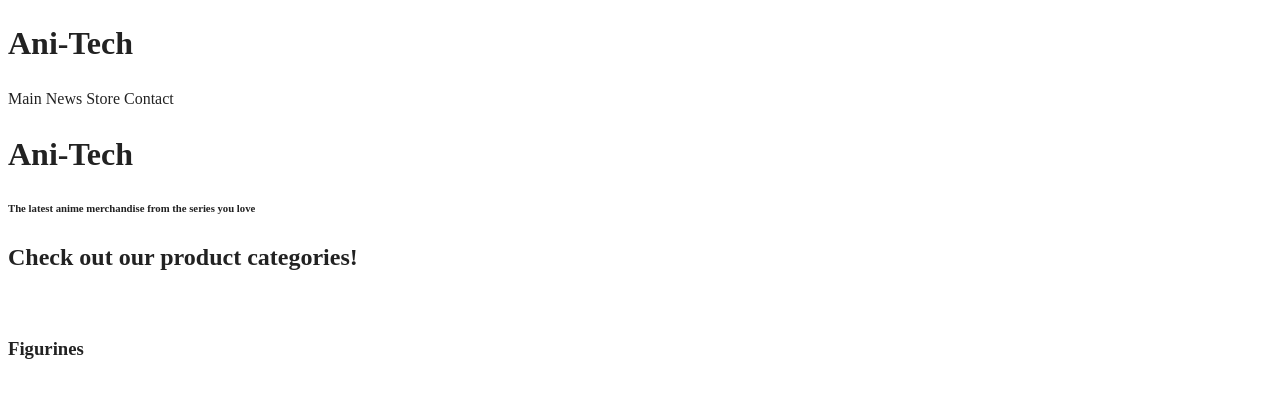
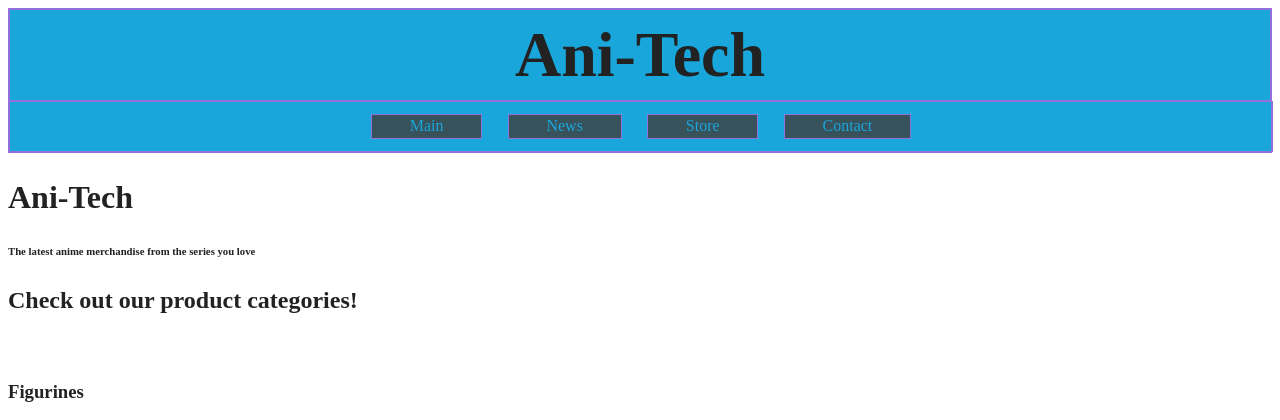
Before and after one commit to RiazREBF/RiazREBF.github.io, a PHP site: page /retailwebsite/index.html in a window 1280 px wide. Shown: the top 420 px of the page. Run offline with PHP 8.4, Linux system fonts and the light colour scheme.

Commit message:
Previous css didn't upload, reuploading

```diff
--- a/retailwebsite/css/style.css
+++ b/retailwebsite/css/style.css
@@ -83,6 +83,53 @@ textarea {
 /* ==========================================================================
    Author's custom styles
    ========================================================================== */
+
+/* --- color palette ---
+  Bright1   - #18A6DB   (bright blue)
+  Bright2   - #38819C   (dull blue)
+  Dark1     - #38525C       (greyish-blue)
+  Dark2     - #332E28       (dark orange)
+  Contrast1 - #37AFE1   (bright orange)
+  Contrast2 - #86623C   (dull orange)
+*/
+
+ header {
+   border: 1px solid mediumpurple;
+   background-color: #18A6DB;
+   padding: 0;
+   margin: 0;
+   }
+
+ header h1 {
+   display: flex;
+   justify-content: center;
+   font-size: 4rem;
+   padding: 0;
+   margin: 0;
+   border: 1px solid mediumpurple;
+   background-color: #18A6DB;
+   }
+
+ header navlinks {
+   display: flex;
+   justify-content: center;
+   border: 1px solid mediumpurple;
+   background-image: URL("/img/PrincessBanner.jpg")
+   background-size: cover;
+   background-position: center;
+   background-repeat: no-repeat;
+   width: 100%;
+   height: 20%;
+  }
+
+  header navlinks a {
+   color: #18A6DB;
+   padding: 0 3%;
+   border: 1px solid mediumpurple;
+   background-color: #38525C;
+   margin: 1%;
+  }
+
 
 /* ==========================================================================
    Helper classes
```
Also changed, not shown: retailwebsite/img/PrincessBanner.jpg.
